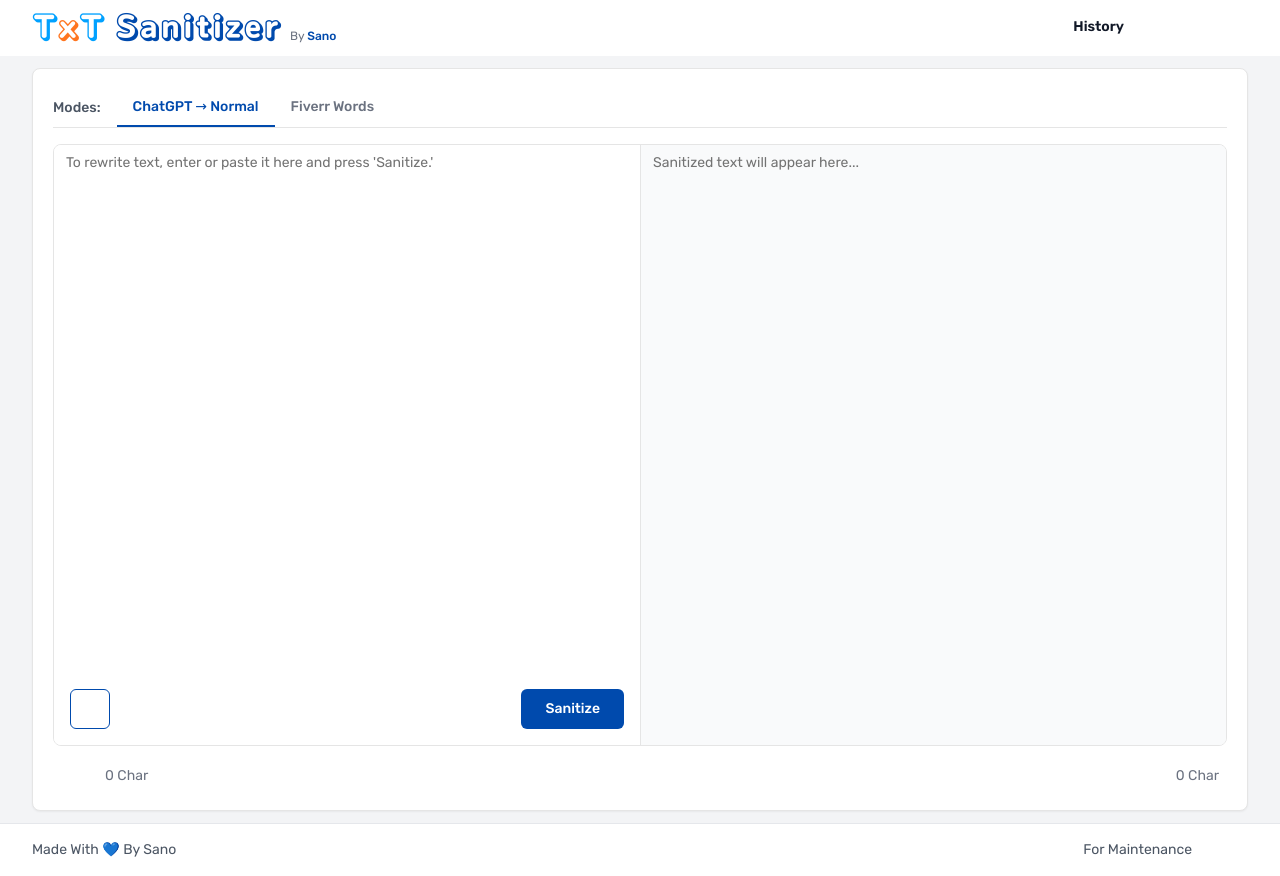
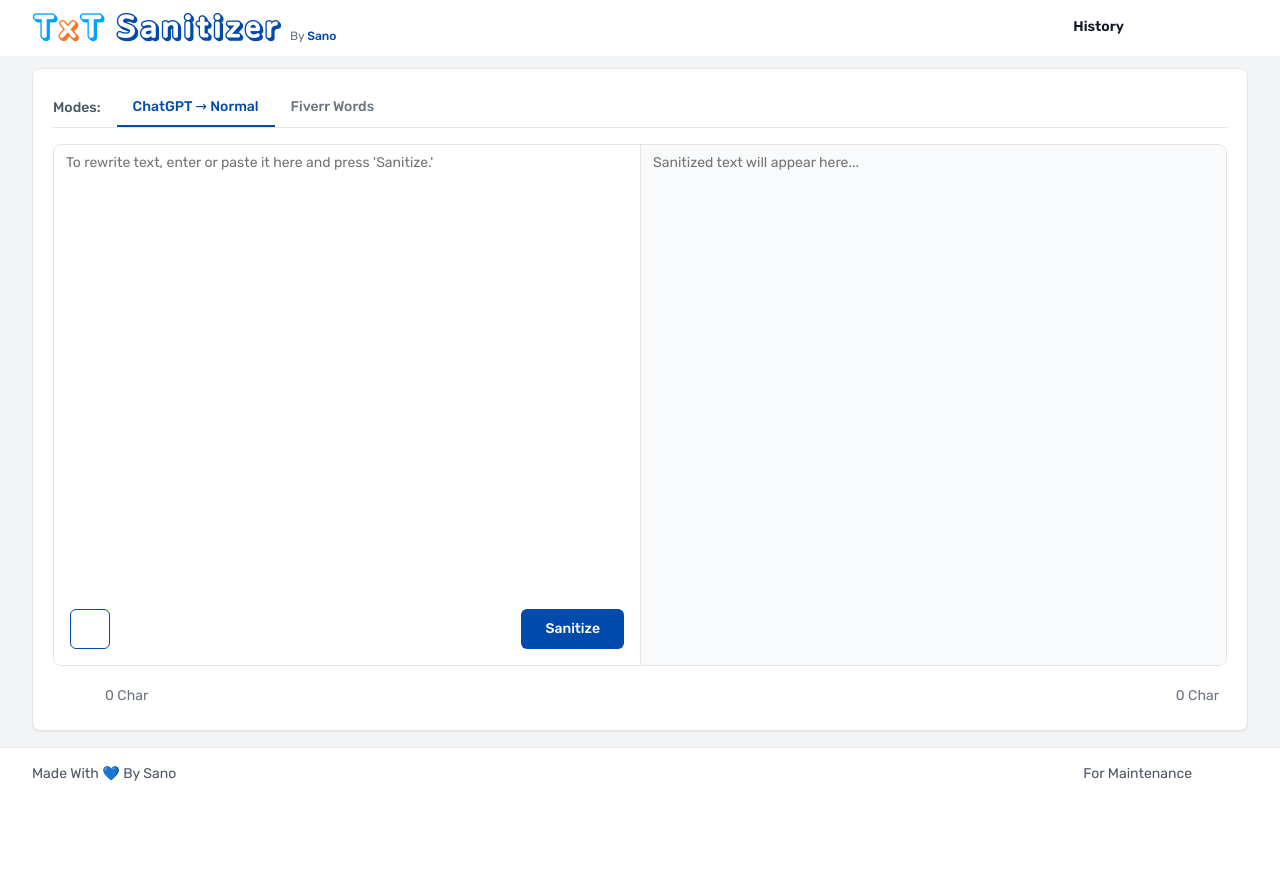
Before and after one commit to sanwar-hosen/TxT-Sanitizer, a React (Vite) app: page / in a window 1280 px wide. After the commit the page ends 800 px from the top, so only its background shows below. Built offline with nearby package versions, Linux system fonts and the light colour scheme; some icons are missing; the HTML template or start-up script is replaced by a standard one.

Commit message:
smol fixes

```diff
--- a/src/components/TextAreaPanel.jsx
+++ b/src/components/TextAreaPanel.jsx
@@ -34,7 +34,7 @@
             placeholder="To rewrite text, enter or paste it here and press 'Sanitize.'"
             value={inputText}
             onChange={(e) => onInputChange(e.target.value)}
-            className="flex-1 min-h-[300px] sm:min-h-[400px] lg:min-h-[500px] xl:min-h-[600px] resize-none border-0 rounded-none focus:ring-0 focus:border-0"
+            className="flex-1 min-h-[65vh] sm:min-h-[400px] lg:min-h-[65vh] resize-none border-0 rounded-none focus:ring-0 focus:border-0"
           />
 
           {/* Clear Input Button - Top Right */}
@@ -43,7 +43,7 @@
               onClick={onClear}
               variant="outline"
               size="icon"
-              className="absolute top-4 right-4 w-6 h-6 text-gray-400 border-gray-300 hover:text-red-600 hover:border-red-300 hover:bg-red-50"
+              className="absolute top-4 right-4 w-7 h-7 text-gray-400 border-gray-300 hover:text-red-600 hover:border-red-300 hover:bg-red-50"
             >
               <Icon icon="mdi:close" className="w-3 h-3" />
             </Button>
@@ -71,11 +71,13 @@
 
         {/* Dividing Line */}
         <div className="relative flex flex-col lg:border-l border-t lg:border-t-0">
+          {/* Output Textarea */ }
+
           <Textarea
             placeholder="Sanitized text will appear here..."
             value={outputText}
             readOnly
-            className="flex-1 min-h-[300px] sm:min-h-[400px] lg:min-h-[500px] xl:min-h-[600px] resize-none border-0 rounded-none bg-gray-50 cursor-default focus:ring-0 focus:border-0"
+            className="flex-1 min-h-[50vh] sm:min-h-[400px] lg:min-h-[60vh] resize-none border-0 rounded-none bg-gray-50 cursor-default focus:ring-0 focus:border-0"
           />
 
           {/* Copy and Redo Buttons - Bottom Right of Right Textarea */}
--- a/src/pages/History.jsx
+++ b/src/pages/History.jsx
@@ -168,7 +168,7 @@
 
   // SEO: Update document title for History page
   useEffect(() => {
-    document.title = 'Text Sanitization History - TxT Sanitizer';
+    document.title = 'History - TxT Sanitizer';
     return () => {
       // Reset title when component unmounts
       document.title = 'TxT Sanitizer';
```
